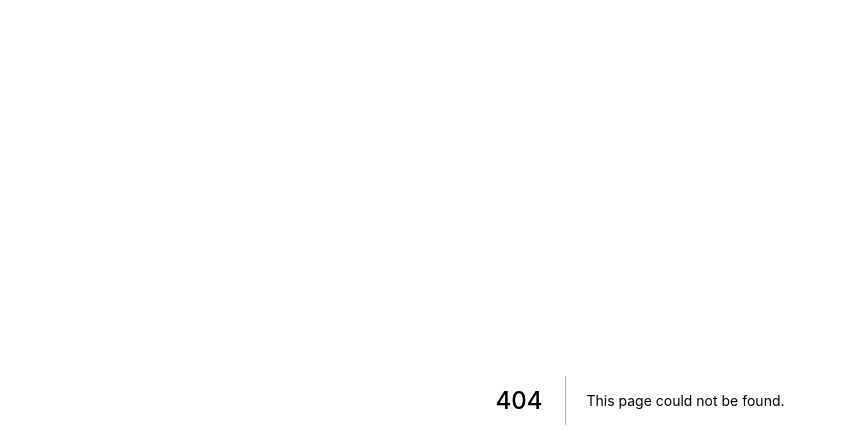
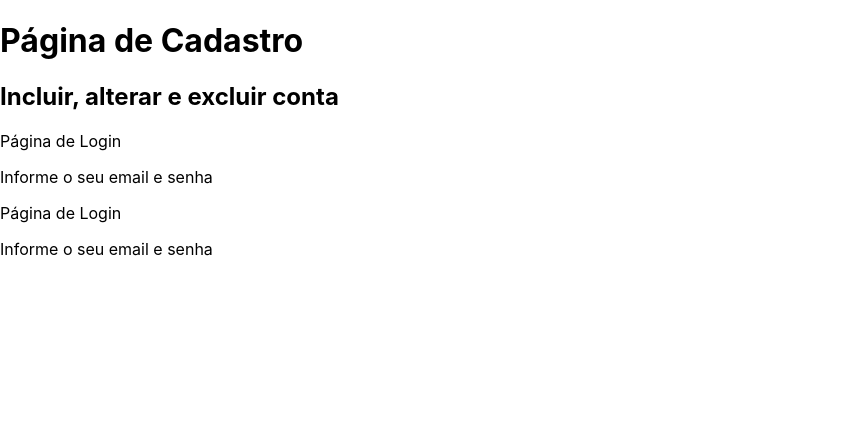
Before and after one commit to LeticiaLopess/curso-next, a Next.js app: page /exercitando/usandoTitulo in a window 1280 px wide. Before the commit this address had no page. Shown: the top 448 px of the page, without its empty margins (0-846 px from the left). Built offline with nearby package versions, Linux system fonts and the light colour scheme.

Commit message:
Propriedade Componente

```diff
--- /dev/null
+++ b/components/exercitando/Titulo.jsx
@@ -0,0 +1,47 @@
+export default function Titulo(props) {
+
+        return props.pequeno ? (
+            <>
+                <p>{props.principal}</p>
+                <p>{props.secundario}</p>
+            </>
+        ) : (
+            <>
+                <h1>{props.principal}</h1>
+                <h2>{props.secundario}</h2>
+            </>
+        )
+}
+
+
+/* UTILIZAMOS O OPERADOR TERNÁRIO AO INVÉS DO IF:
+
+if (props.pequeno) {
+    return (
+        <>
+        <p>{props.principal}</p>
+        <p>{props.secundario}</p>
+        </>
+    )
+} else {
+        <>
+        <h1>{props.principal}</h1>
+        <h2>{props.secundario}</h2>
+        </>
+}
+
+*/
+
+
+
+// NÃO VAI GERAR URL POIS ESTÁ FORA DA PASTA "PAGES", ENTÃO PODEMOS USAR A PRIMEIRA LETRA DO NOME DO ARQUIVO SENDO MAIÚSCULA (faz diferença na url)
+
+
+
+/*
+COMPONENTES FUNCIONAIS - baseados em funções
+
+COMPONENTES BASEADOS EM CLASSE - com classes
+*/
+
+// em 99,9% das aplicações as pessoas chamam de "props" as propriedades que são atribuídas a um componente
--- /dev/null
+++ b/pages/exercitando/usandoTitulo.jsx
@@ -0,0 +1,29 @@
+import Titulo from '../../components/Titulo';
+
+export default function usandoTitulo() {
+    return (
+        <div>
+            <Titulo
+                principal = "Página de Cadastro"
+                secundario = "Incluir, alterar e excluir conta"
+            />
+            <Titulo
+                principal = "Página de Login"
+                secundario = "Informe o seu email e senha"
+                pequeno = {true}
+            />
+            <Titulo
+                principal = "Página de Login"
+                secundario = "Informe o seu email e senha"
+                pequeno
+            />
+
+        </div>
+    )
+}
+
+
+// Para utilizarmos o componente "Titulo" criado na pasta "components", devemos usar o sistema de módulos do ecmascript. Nesse caso iremos importar com o "import" pois não há como usar diretamente sem importar
+
+
+// A ideia é utilizarmos componentes que possam ser reusáveis
```
Also changed, not shown: pages/exercitando/fragment2.jsx (line endings or trailing spaces).
